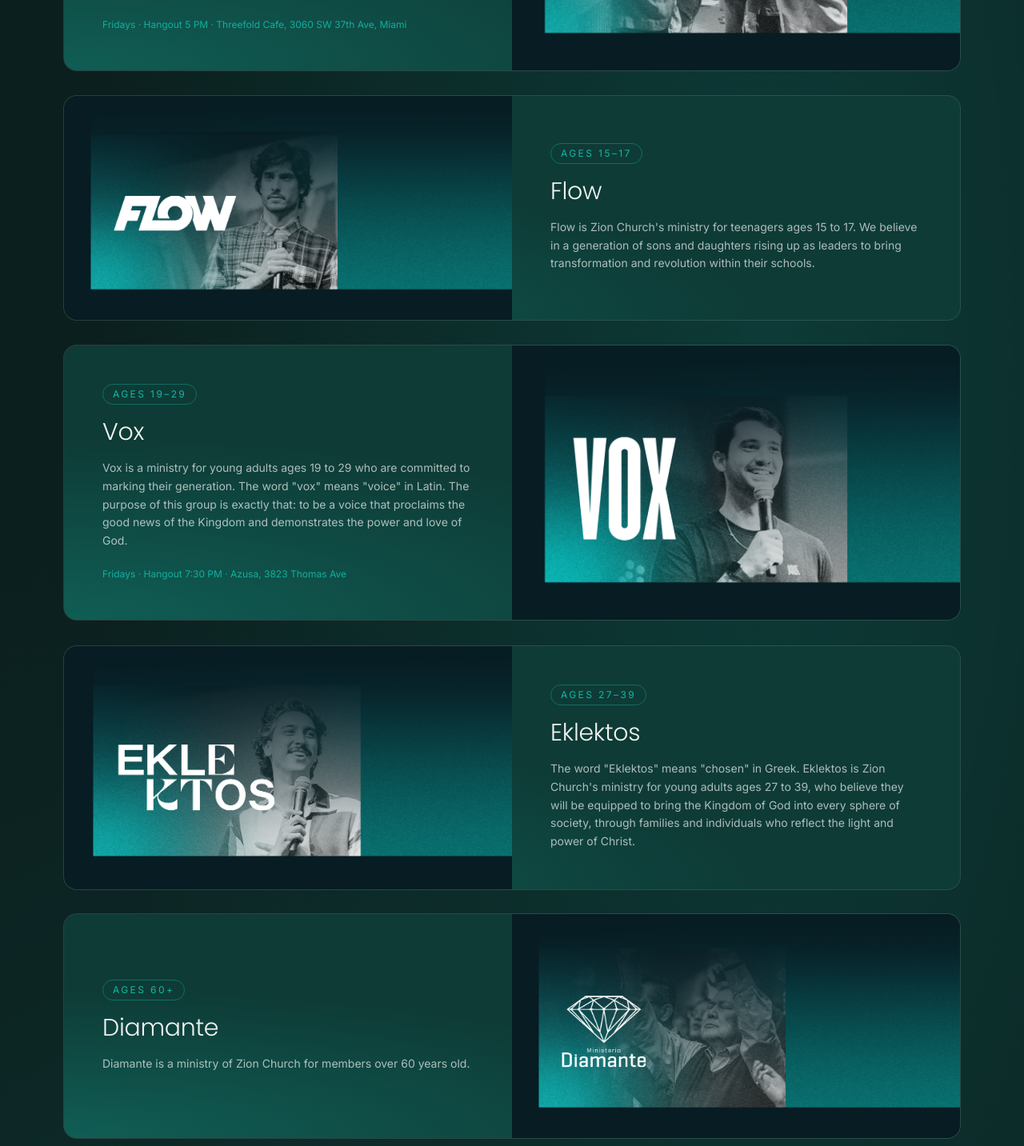
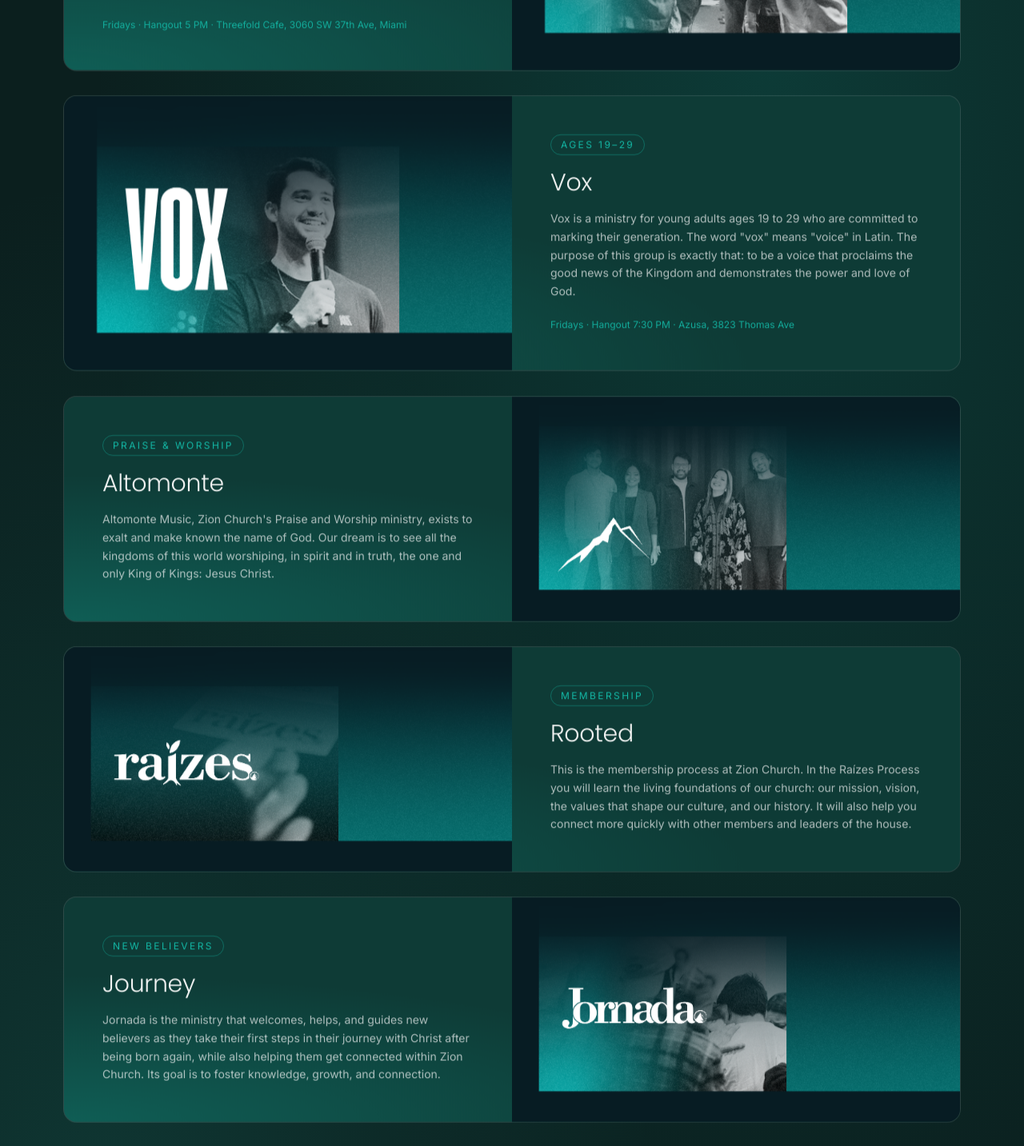
Before and after one commit to bryanpepe9/Zion, a Next.js app: page /en/ministerios in a window 1280 px wide. Shown: the part 1160-2593 px from the top of the page at 80% size. Built offline with nearby package versions, Linux system fonts and the light colour scheme.

Commit message:
Ministries: trim to 7, rename set, drop hero subtitle
Remove Flow, Eklektos, Diamante, and Missões. Rename G5.2->Lumen,
Raízes->Rooted, Jornada->Journey, Por um Legado->For a legacy.
Remove the ministries hero subtitle.

```diff
--- a/app/[locale]/ministerios/page.tsx
+++ b/app/[locale]/ministerios/page.tsx
@@ -30,7 +30,6 @@ export default async function MinisteriosPage({
     <>
       <Hero
         title={t(pages.ministerios.title, l)}
-        subtitle={t(pages.ministerios.intro, l)}
         size="page"
         align="center"
       />
--- a/content/ministries.ts
+++ b/content/ministries.ts
@@ -13,7 +13,8 @@ export interface Ministry {
 export const ministries: Ministry[] = [
   {
     slug: "g52",
-    name: "G5.2",
+    // Renamed G5.2 → Lumen. NOTE: image still shows the old "G5.2" logo — needs a new Lumen logo.  // TODO logo
+    name: "Lumen",
     image: "/images/ministerios/g52.png",
     ages: { en: "Kids", pt: "Crianças", es: "Niños" },
     desc: {
@@ -39,17 +40,6 @@ export const ministries: Ministry[] = [
     },
   },
   {
-    slug: "flow",
-    name: "Flow",
-    image: "/images/ministerios/flow.png",
-    ages: { en: "Ages 15–17", pt: "15 a 17 anos", es: "15 a 17 años" },
-    desc: {
-      pt: "Flow é o ministério da Zion Church focado em jovens adolescentes de 15 a 17 anos. Acreditamos em uma geração de filhos que se levanta como líderes para trazer transformação e revolução dentro das suas escolas.",
-      en: "Flow is Zion Church's ministry for teenagers ages 15 to 17. We believe in a generation of sons and daughters rising up as leaders to bring transformation and revolution within their schools.",
-      es: "Flow es el ministerio de Zion Church para adolescentes de 15 a 17 años. Creemos en una generación de hijos e hijas que se levanta como líderes para traer transformación y revolución dentro de sus escuelas.",
-    },
-  },
-  {
     slug: "vox",
     name: "Vox",
     image: "/images/ministerios/vox.png",
@@ -66,28 +56,6 @@ export const ministries: Ministry[] = [
     },
   },
   {
-    slug: "eklektos",
-    name: "Eklektos",
-    image: "/images/ministerios/eklektos.png",
-    ages: { en: "Ages 27–39", pt: "27 a 39 anos", es: "27 a 39 años" },
-    desc: {
-      pt: 'A palavra "Eklektos" significa escolhidos, no grego. O Eklektos é o ministério de jovens de 27 a 39 anos da Zion Church, que acredita que serão capacitados para trazer o Reino de Deus nas esferas da sociedade, através de famílias e indivíduos que manifestam a luz e o poder de Cristo.',
-      en: 'The word "Eklektos" means "chosen" in Greek. Eklektos is Zion Church\'s ministry for young adults ages 27 to 39, who believe they will be equipped to bring the Kingdom of God into every sphere of society, through families and individuals who reflect the light and power of Christ.',
-      es: 'La palabra «Eklektos» significa «elegidos» en griego. Eklektos es el ministerio de jóvenes adultos de 27 a 39 años de Zion Church, que creen que serán capacitados para llevar el Reino de Dios a cada esfera de la sociedad, a través de familias e individuos que reflejan la luz y el poder de Cristo.',
-    },
-  },
-  {
-    slug: "diamante",
-    name: "Diamante",
-    image: "/images/ministerios/diamante.png",
-    ages: { en: "Ages 60+", pt: "60+ anos", es: "60+ años" },
-    desc: {
-      pt: "O Ministério Diamante é um ministério da Zion Church, cujos participantes são de acima de 60 anos de idade.",
-      en: "Diamante is a ministry of Zion Church for members over 60 years old.",
-      es: "Diamante es un ministerio de Zion Church para miembros mayores de 60 años.",
-    },
-  },
-  {
     slug: "altomonte",
     name: "Altomonte",
     image: "/images/ministerios/altomonte.png",
@@ -100,7 +68,7 @@ export const ministries: Ministry[] = [
   },
   {
     slug: "raizes",
-    name: "Raízes",
+    name: "Rooted",
     image: "/images/ministerios/raizes.png",
     ages: { en: "Membership", pt: "Membresia", es: "Membresía" },
     desc: {
@@ -111,7 +79,7 @@ export const ministries: Ministry[] = [
   },
   {
     slug: "jornada",
-    name: "Jornada",
+    name: "Journey",
     image: "/images/ministerios/jornada.png",
     ages: { en: "New believers", pt: "Novos convertidos", es: "Nuevos creyentes" },
     desc: {
@@ -121,19 +89,8 @@ export const ministries: Ministry[] = [
     },
   },
   {
-    slug: "missoes",
-    name: "Missões",
-    image: "/images/ministerios/missoes.png",
-    ages: { en: "Missions", pt: "Missões", es: "Misiones" },
-    desc: {
-      pt: "A Zion Church coopera com o que o Senhor tem feito ao redor do mundo dando suporte financeiro e espiritual a organizações missionárias e iniciativas de justiça social. Estas parcerias são definidas anualmente com diferentes instituições.",
-      en: "Zion Church partners with what the Lord is doing around the world by providing financial and spiritual support to missionary organizations and social justice initiatives. These partnerships are established each year with different organizations.",
-      es: "Zion Church coopera con lo que el Señor está haciendo alrededor del mundo brindando apoyo financiero y espiritual a organizaciones misioneras e iniciativas de justicia social. Estas alianzas se establecen cada año con diferentes organizaciones.",
-    },
-  },
-  {
     slug: "por-um-legado",
-    name: "Por um Legado",
+    name: "For a legacy",
     image: "/images/ministerios/por-um-legado.png",
     ages: { en: "Generosity", pt: "Generosidade", es: "Generosidad" },
     desc: {
```
